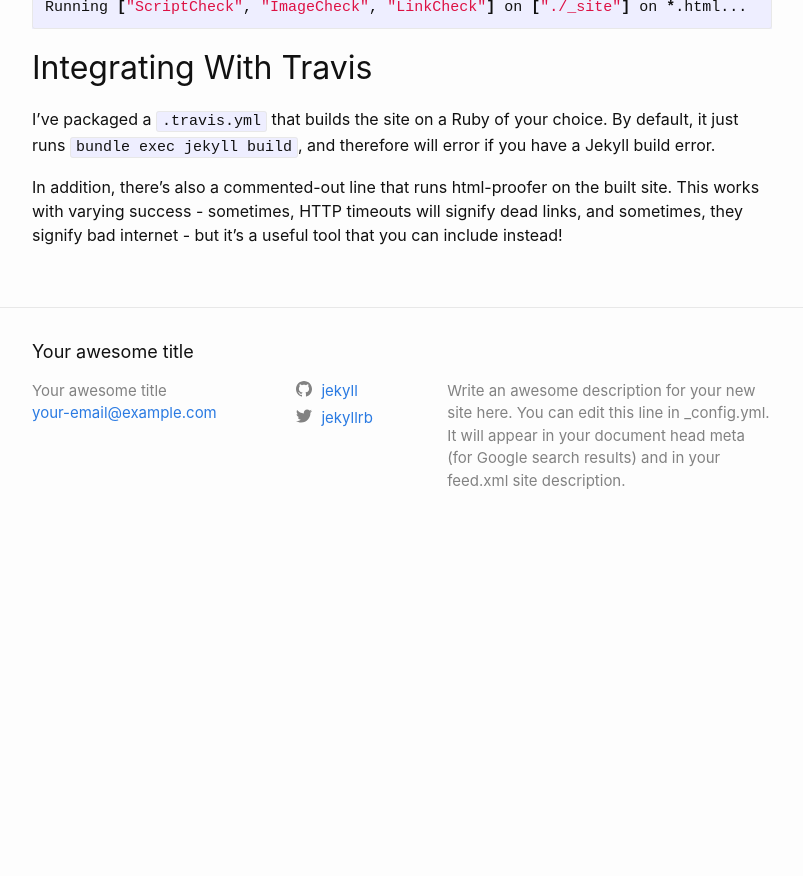
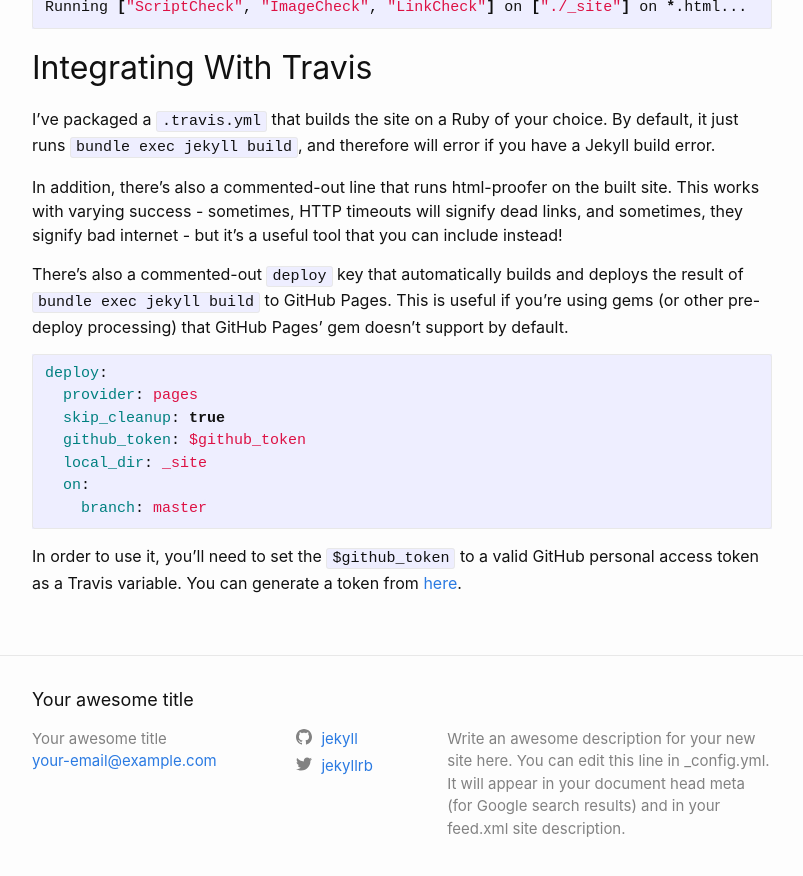
Before and after one commit to mattxwang/easy-jekyll-starter, a Jekyll site: the page built from _posts/2019-09-05-easy-jekyll-starter.markdown, in a window 1280 px wide and 900 px high, scrolled down 1687 px. Shown: the top 876 px of the window, without its empty margins (238-1041 px from the left). Built offline with Jekyll 4.4.1, drawn with Linux system fonts in a browser that asks for light colours; before the commit the page ends 2239 px from its top, so only the background shows below that; some of the changed text lies outside the part shown.

Commit message:
adds commented-out deploy to Travis

````diff
--- a/_posts/2019-09-05-easy-jekyll-starter.markdown
+++ b/_posts/2019-09-05-easy-jekyll-starter.markdown
@@ -11,7 +11,7 @@ Hey, thanks for using this starter template! I guess I should explain why this e
 This is a simple template repository for [Jekyll](https://jekyllrb.com). It does two simple things over `jekyll new ...`:
 
 * by default, ejects [minima](https://github.com/jekyll/minima) from its gem wrapper; this makes it easier to see what Jekyll is doing under the hood, and makes it easy to build your own theme
-* adds template code for [Travis CI](https://travis-ci.com), which uses [rake](https://github.com/ruby/rake) and optionally [html-proofer](https://github.com/gjtorikian/html-proofer) to check if the site built correctly
+* adds template code for [Travis CI](https://travis-ci.com), which uses [rake](https://github.com/ruby/rake) and optionally [html-proofer](https://github.com/gjtorikian/html-proofer) to check if the site built correctly, and auto-deploys the site to GitHub Pages
 
 Other than that, I basically leave minima untouched.
 
@@ -68,3 +68,17 @@ Running ["ScriptCheck", "ImageCheck", "LinkCheck"] on ["./_site"] on *.html...
 I've packaged a `.travis.yml` that builds the site on a Ruby of your choice. By default, it just runs `bundle exec jekyll build`, and therefore will error if you have a Jekyll build error.
 
 In addition, there's also a commented-out line that runs html-proofer on the built site. This works with varying success - sometimes, HTTP timeouts will signify dead links, and sometimes, they signify bad internet - but it's a useful tool that you can include instead!
+
+There's also a commented-out `deploy` key that automatically builds and deploys the result of `bundle exec jekyll build` to GitHub Pages. This is useful if you're using gems (or other pre-deploy processing) that GitHub Pages' gem doesn't support by default.
+
+```yaml
+deploy:
+  provider: pages
+  skip_cleanup: true
+  github_token: $github_token
+  local_dir: _site
+  on:
+    branch: master
+```
+
+In order to use it, you'll need to set the `$github_token` to a valid GitHub personal access token as a Travis variable. You can generate a token from [here](https://github.com/settings/tokens).
````
Also changed, not shown: .travis.yml, README.md.
